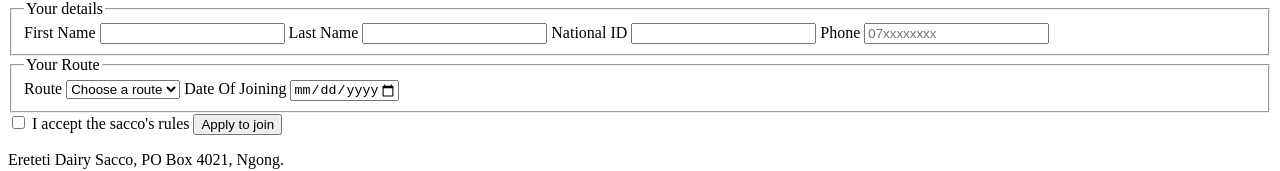
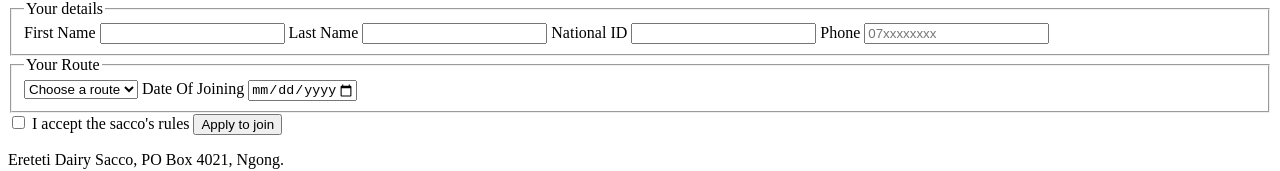
Before and after one commit to samuel-proxy/ereteti-sacco, a plain HTML site: page register.html in a window 1280 px wide. Shown: the part 200-371 px from the top of the page. Drawn offline with Linux system fonts and the light colour scheme.

Commit message:
Fixed errors for options

```diff
--- a/register.html
+++ b/register.html
@@ -49,7 +49,7 @@
            </fieldset>
            <fieldset>
             <legend>Your Route</legend>
-            <label for="routes">Route</label>
+            <label for="routeslabel">
             <select name="route" id="routes">
                 <option value="">Choose a route</option>
                 <option value="Kiserian">Kiserian</option>
```
